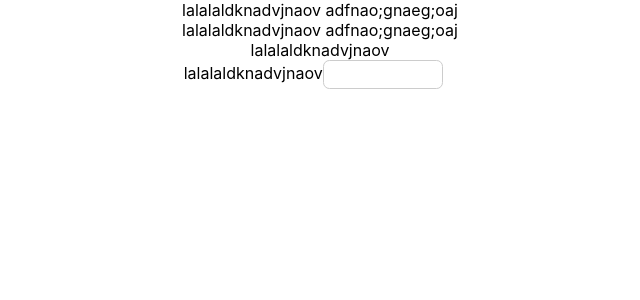
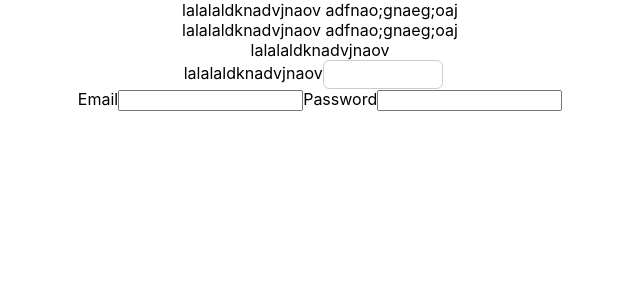
Before and after one commit to CarolineHoang/divhacks2019, a React (Create React App) app in the folder himentor/: page / in a window 1280 px wide. Shown: the top 300 px of the page, without its empty margins (320-960 px from the left). Built offline with nearby package versions, Linux system fonts and the light colour scheme.

Commit message:
login page without button

```diff
--- a/himentor/src/App.js
+++ b/himentor/src/App.js
@@ -3,6 +3,7 @@ import logo from './logo.svg';
 import './App.css';
 import Homepage from './pages/Homepage';
 import Dashboard from './pages/dashboard';
+import Login from './pages/Login';
 
 
 function App() {
@@ -26,6 +27,7 @@ function App() {
       </header> */}
       <Homepage/>
       <Dashboard/>
+      <Login/>
     </div>
   );
 }
--- a/himentor/src/pages/Login.js
+++ b/himentor/src/pages/Login.js
@@ -1,29 +1,53 @@
+
 import React, { Component } from 'react';
-
 
 
 class Login extends Component {
     constructor(){
         super();
+        this.state = {
+                email: ' ' ,
+                password: ' '
+            };
     }
-    // this.state = {
-    //   };
 
 
+    changeHandlerName = event => {
+        this.setState({
+            email:event.target.email
+        });
+    }
+
+    changeHandlerPassword = event => {
+        this.setState({
+            password:event.target.password
+        });
+    }
 
 
-render (){
+render () {
     return(
-        <div>
-            lalalaldknadvjnaov
+        <div className="Login">
+            <form>
+                Email
+                <input type="email"
+                 name="email"
+                 value={this.state.email}
+                 onChange={this.changeHandlerName}
+                />
 
+                Password
+                <input type="passwordd"
+                 name="password"
+                 value={this.state.password}
+                 onChange={this.changeHandlerPassword}
+                />
+
+            </form>
         </div>
 
     )
 
-
-
-
 };
 }
 export default Login;
```
Also changed, not shown: 1 other file (tests, documents, lock files or other folders).
